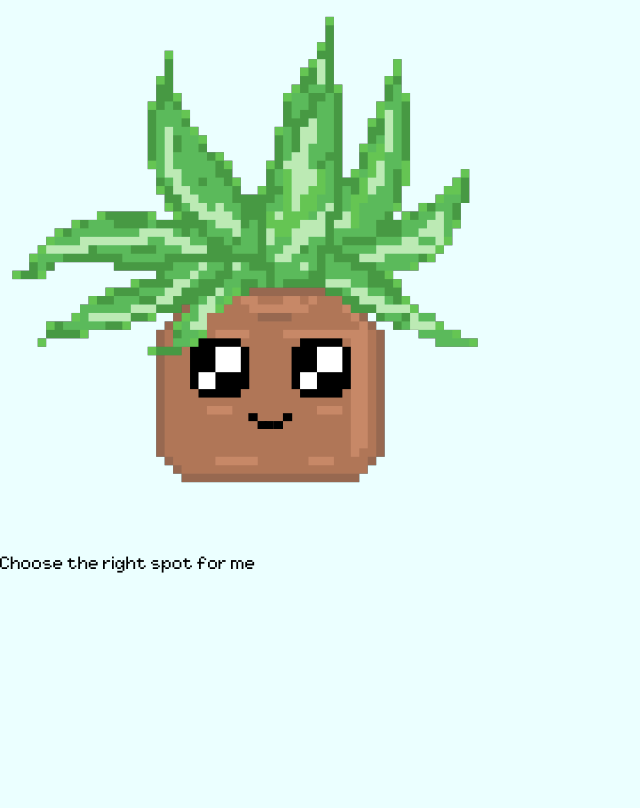
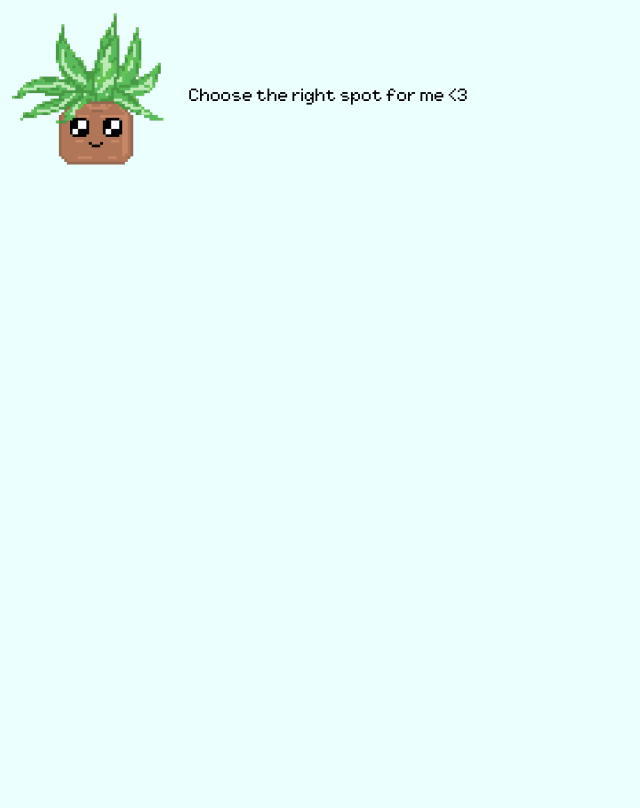
Before and after one commit to leilamyar/plant-chi, a PHP site: template views/page/choose-a-spot.php in a window 1280 px wide. Shown: the whole page, without its empty margins (0-640 px from the left). Before the commit the page ends 573 px from the top, so only its background shows below. Run offline with PHP 8.4, Linux system fonts and the light colour scheme; the template is opened without the code that fills it, so the values that code supplies are empty.

Commit message:
feat(spot) : plant chi img and text style

```diff
--- a/public/css/choose_spot.css
+++ b/public/css/choose_spot.css
@@ -1,16 +1,18 @@
-.spot-choice-c {
-  width: 100%;
-  height: 100%;
+.instructions-flex-c {
+  display: flex;
+  flex-direction: row;
+  justify-content: flex-start;
+  align-content: center;
+  margin-top: 0.5rem;
+  margin-left: 0.5rem;
 }
-.instructions-c {
-  width: 50%;
+.plant-chi-img {
+  width: 20vh;
+  display: inline-block;
+  max-width: 100%;
+  height: auto;
 }
-/* .img-c {
-  width: 50px;
-} */
-.plant-chi-img {
-  /* max-width: 100%;
-  height: auto; */
-  display: inline-block;
-  object-fit: scale-down;
+.text {
+  align-self: center;
+  padding-left: 2ch;
 }
--- a/views/html/head.php
+++ b/views/html/head.php
@@ -7,6 +7,6 @@
   <!-- viewport meta data hereabove : for mobile config -->
   <title>Plant-chi</title>
   <link rel="stylesheet" href="public/css/style.css">
-  <link rel="stylesheet" href="public/css/choose_spot_style.css">
+  <link rel="stylesheet" href="public/css/choose_spot.css">
 </head>
 <body>
--- a/views/page/choose-a-spot.php
+++ b/views/page/choose-a-spot.php
@@ -1,10 +1,10 @@
 <main class="spot-choice-c">
   <!-- COLUMN 1 = plant-chi img + text -->
-  <div class="instructions-c">
+  <div class="instructions-flex-c">
     <!-- <div class="img-c"> -->
       <img class="plant-chi-img" src="public/images/plant-chi_neutral.png" alt="Plant-chi gives instructions">
     <!-- </div> -->
-    <p>Choose the right spot for me</p>
+    <p class="text">Choose the right spot for me &#60;3 </p>
   </div>
   <!-- COLUMN 2 = room img -->
 
```
